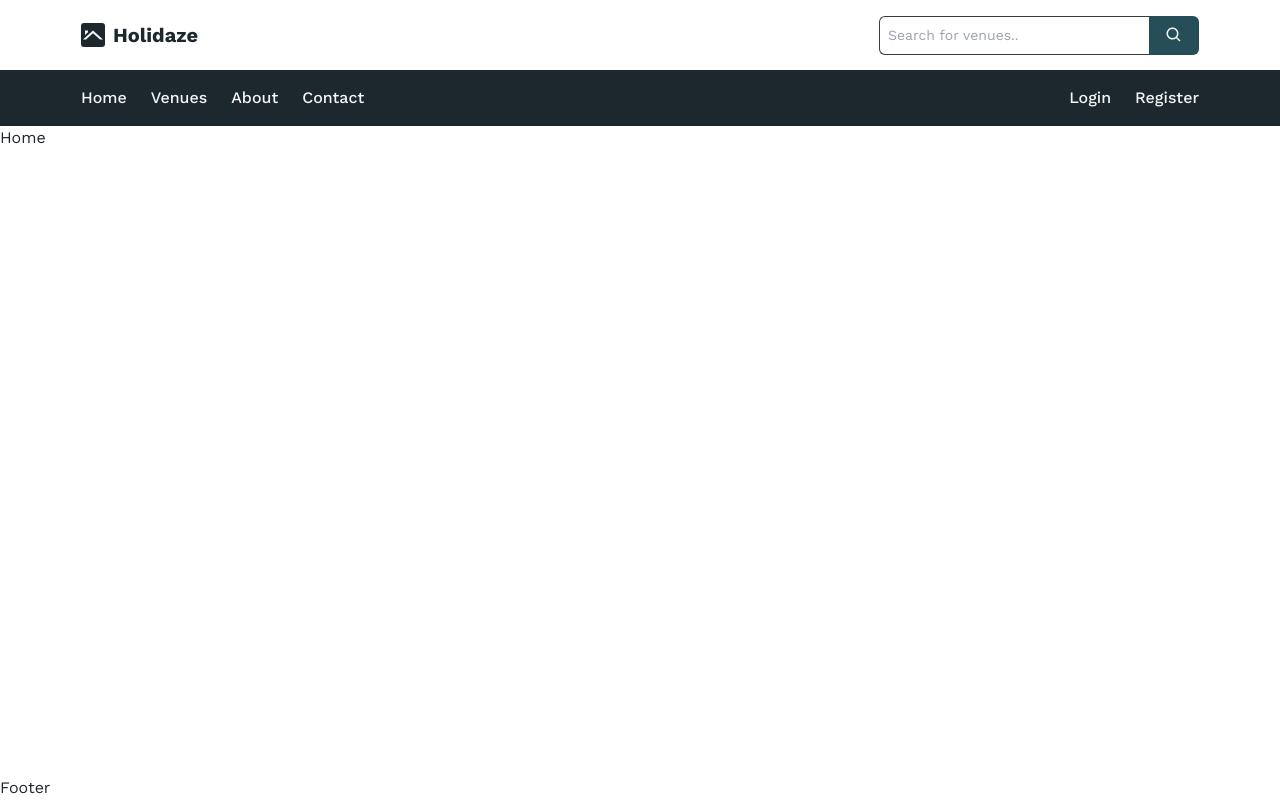
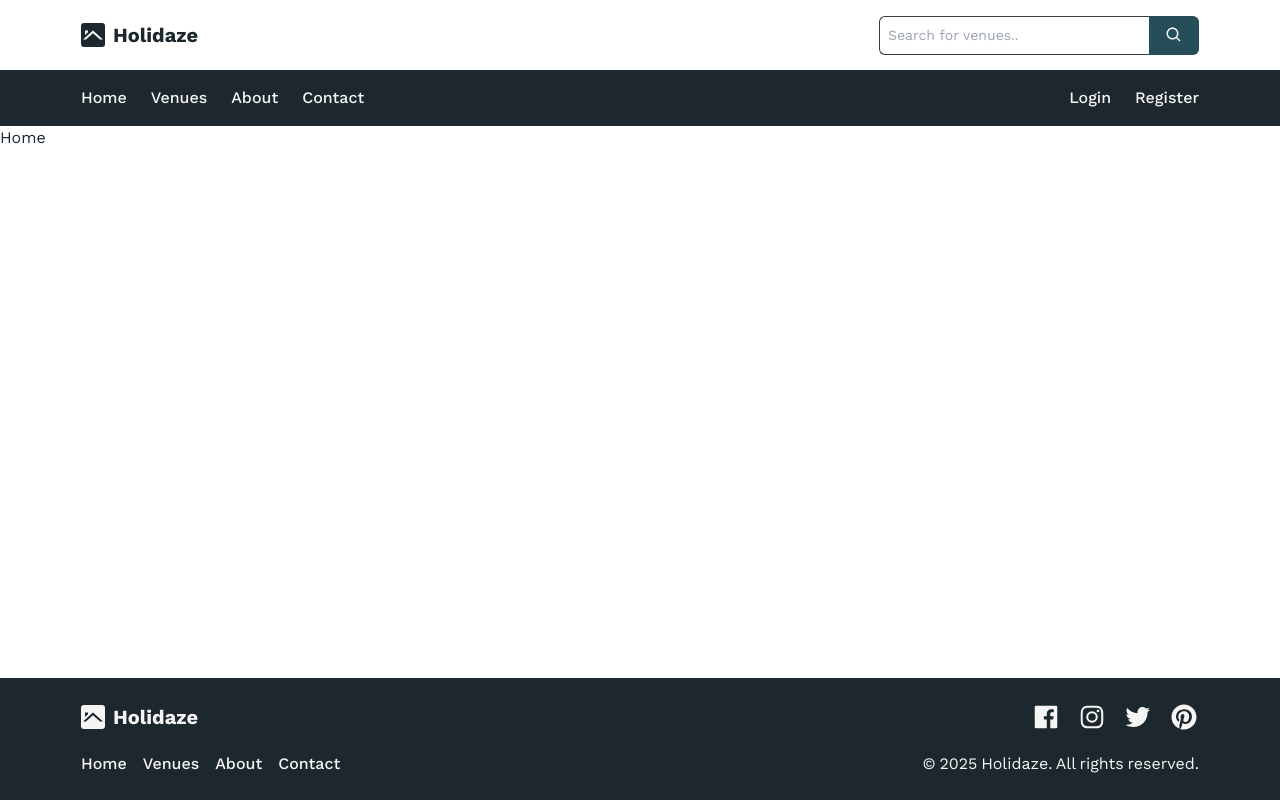
Before and after one commit to aklevjer/holidaze-pe2, a React (Vite) app: page / in a window 1280 px wide. Built offline with nearby package versions, Linux system fonts and the light colour scheme.

Commit message:
Populate Footer with content

```diff
--- a/src/components/layout/Footer/index.tsx
+++ b/src/components/layout/Footer/index.tsx
@@ -1,3 +1,37 @@
+import { NAV_LINKS, SOCIAL_LINKS } from "@/constants/links";
+import Logo from "@/components/ui/Logo";
+import NavLink from "@/components/ui/NavLink";
+
 export default function Footer() {
-  return <footer>Footer</footer>;
+  return (
+    <footer className="bg-teal-900 text-neutral-100">
+      <div className="container grid place-items-center gap-5 py-6 md:grid-cols-2 md:place-items-start">
+        <Logo />
+
+        <nav>
+          <ul className="flex flex-col items-center gap-4 md:flex-row">
+            {NAV_LINKS.MAIN.map(({ path, label }) => (
+              <li key={label}>
+                <NavLink to={path}>{label}</NavLink>
+              </li>
+            ))}
+          </ul>
+        </nav>
+
+        <ul className="flex gap-4 md:justify-self-end md:[grid-area:1/2]">
+          {SOCIAL_LINKS.map(({ label, footerIcon: Icon }) => (
+            <li key={label}>
+              <a href="#" aria-label={label} className="transition-colors hover:text-amber-400">
+                <Icon size={30} />
+              </a>
+            </li>
+          ))}
+        </ul>
+
+        <p className="text-center md:justify-self-end">
+          &copy; {new Date().getFullYear()} Holidaze. All rights reserved.
+        </p>
+      </div>
+    </footer>
+  );
 }
```
